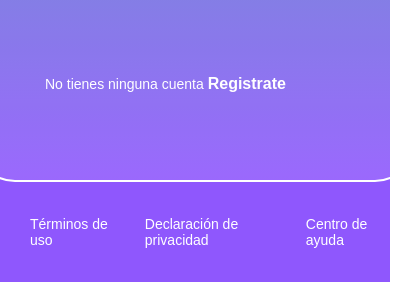
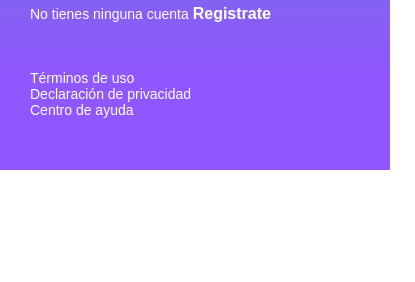
Before and after one commit to ismaeldevmw/css-grid-video, a plain HTML site: page LOGIN/iniciar-sesion.html in a window 390 px wide. Shown: the part 710-992 px from the top of the page, 415 px wide, since content can reach past the window. After the commit the page ends 880 px from the top, so only its background shows below. Drawn offline with Linux system fonts and the light colour scheme; a web font is replaced by a local one.

Commit message:
media query login

```diff
--- a/LOGIN/styles.css
+++ b/LOGIN/styles.css
@@ -111,14 +111,15 @@
   font-weight: bold;
   height: 50px;
   letter-spacing: 1px;
-  margin: 10px 0;
+	margin: 10px 0;
+	outline: none;
 }
 .footer {
   display: flex;
   align-items: center;
-  height: 100px;
+  min-height: 100px;
   width: 100%;
-  background-color: #8F57FD;
+	background-color: #8F57FD;
 }
 .footer a {
   color: white;
@@ -130,3 +131,15 @@
 .footer a:hover {
   text-decoration: underline;
 }
+@media only screen and (max-width: 600px) {
+	.login__container {
+		background-color: transparent;
+		border: none;
+		padding: 0px;
+		width: 100%;
+	}
+	.footer {
+		align-items: flex-start;
+		flex-direction: column;
+	}
+}
```
